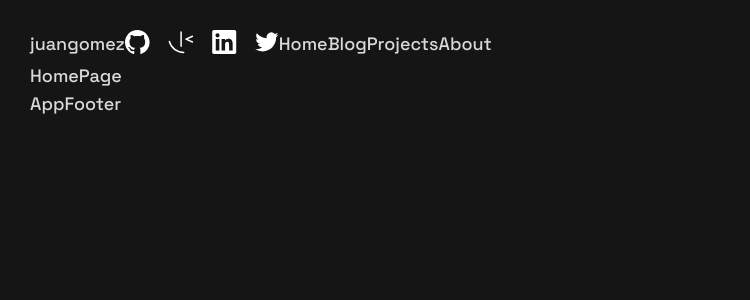
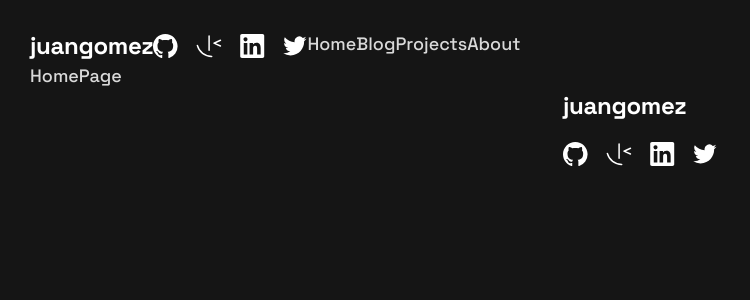
Before and after one commit to newbpydev/a-portfolio-site, a React (Vite) app: page / in a window 1280 px wide. Shown: the top 300 px of the page, without its empty margins (0-750 px from the left). Built offline with nearby package versions, Linux system fonts and the light colour scheme.

Commit message:
feat(footer): add styled footer component with logo and social navigation
feat(header): add logo component to header

refactor(socialnav): remove unused imports and add titles to social links

feat(logo): create logo component with link to homepage

```diff
--- a/src/components/footer/AppFooter.tsx
+++ b/src/components/footer/AppFooter.tsx
@@ -1,7 +1,24 @@
-type Props = {};
+import styled from "@emotion/styled";
+import Logo from "../ui/logo/Logo";
+import MainNav from "../navbar/MainNav";
+import SocialNav from "../navbar/SocialNav";
+
+const StyledFooter = styled.footer`
+  display: flex;
+  flex-direction: column;
+  gap: 2rem;
+  width: 15.4rem;
+  margin: 0 auto;
+`;
 
 //* COMPONENT: AppFooter
-export default function AppFooter({}: Props) {
+export default function AppFooter() {
   // output
-  return <footer>AppFooter</footer>;
+  return (
+    <StyledFooter>
+      <Logo />
+
+      <SocialNav />
+    </StyledFooter>
+  );
 }
--- a/src/components/header/AppHeader.tsx
+++ b/src/components/header/AppHeader.tsx
@@ -1,6 +1,7 @@
 import styled from "@emotion/styled";
 import MainNav from "../navbar/MainNav";
 import SocialNav from "../navbar/SocialNav";
+import Logo from "../ui/logo/Logo";
 
 const StyledHeader = styled.header`
   display: flex;
@@ -14,7 +15,7 @@ export default function AppHeader({}: Props) {
   // output
   return (
     <StyledHeader>
-      <span>juangomez</span>
+      <Logo />
 
       <SocialNav />
 
--- a/src/components/navbar/SocialNav.tsx
+++ b/src/components/navbar/SocialNav.tsx
@@ -1,8 +1,3 @@
-import gitHub from "../../assets/images/icon-github.svg";
-// import { ReactComponent as Logo } from "../../assets/images/icon-github.svg";
-import fronendMentor from "../../assets/images/icon-frontend-mentor.svg";
-import linkedIn from "../../assets/images/icon-linkedin.svg";
-import twitter from "../../assets/images/icon-twitter.svg";
 import styled from "@emotion/styled";
 import SocialIcon from "../ui/social/SocialIcon";
 
@@ -12,8 +7,14 @@ const StyledSocialDiv = styled.div`
   justify-content: space-between;
 
   min-width: 15.4rem;
+  min-height: 2rem;
+
+  & a {
+  }
 
   & svg {
+    display: block;
+
     fill: var(--color-graylight-0);
     transition: fill 0.2s ease-in-out;
 
@@ -25,18 +26,26 @@ const StyledSocialDiv = styled.div`
   /* height: 2rem; */
 `;
 
-type Props = {};
-
 //* COMPONENT: SocialNav
-export default function SocialNav({}: Props) {
+export default function SocialNav() {
   // output
   return (
     <StyledSocialDiv>
-      <a href="http://" target="_blank" rel="noopener noreferrer">
+      <a
+        href="http://"
+        target="_blank"
+        rel="noopener noreferrer"
+        title="Link to GitHub"
+      >
         <SocialIcon media="github" />
       </a>
 
-      <a href="http://" target="_blank" rel="noopener noreferrer">
+      <a
+        href="http://"
+        target="_blank"
+        rel="noopener noreferrer"
+        title="Link to Fronend Mentor"
+      >
         <SocialIcon media="frontend-mentor" />
       </a>
 
@@ -44,6 +53,7 @@ export default function SocialNav({}: Props) {
         href="https://www.linkedin.com/in/juan-gomez-8b05575b/"
         target="_blank"
         rel="noopener noreferrer"
+        title="Link to LinkedIn"
       >
         <SocialIcon media="linkedin" />
       </a>
@@ -52,6 +62,7 @@ export default function SocialNav({}: Props) {
         href="https://twitter.com/Newb_PyDev"
         target="_blank"
         rel="noopener noreferrer"
+        title="Link to Twitter"
       >
         <SocialIcon media="twitter" />
       </a>
--- /dev/null
+++ b/src/components/ui/logo/Logo.tsx
@@ -0,0 +1,26 @@
+import styled from "@emotion/styled";
+import { Link } from "react-router-dom";
+
+const StyledLogo = styled.span`
+  color: var(--color-graylight-0);
+  transition: color 0.3s ease-in;
+  cursor: pointer;
+  font-size: 2.4rem;
+  font-weight: 700;
+  line-height: 3.2rem;
+  letter-spacing: -0.333px;
+
+  &:hover {
+    color: var(--color-graylight-400);
+  }
+`;
+
+//* COMPONENT: Logo
+export default function Logo() {
+  // output
+  return (
+    <StyledLogo>
+      <Link to="/">juangomez</Link>
+    </StyledLogo>
+  );
+}
```
